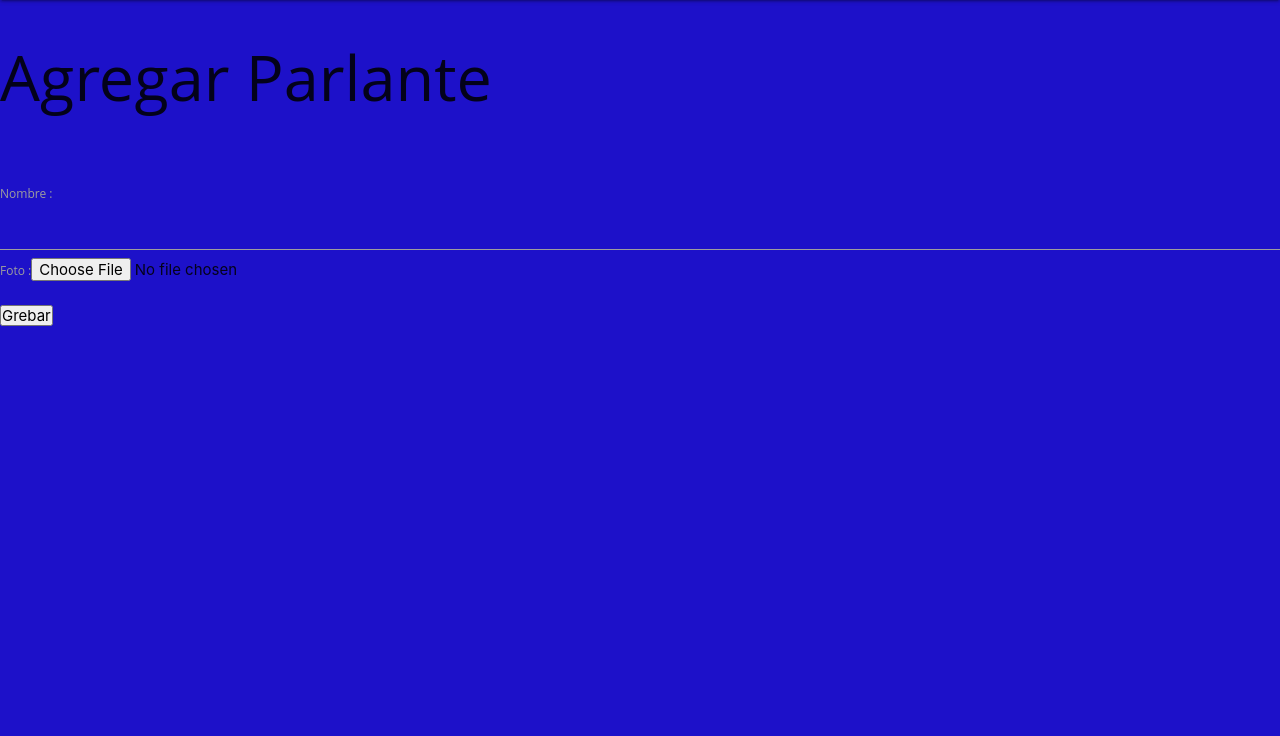
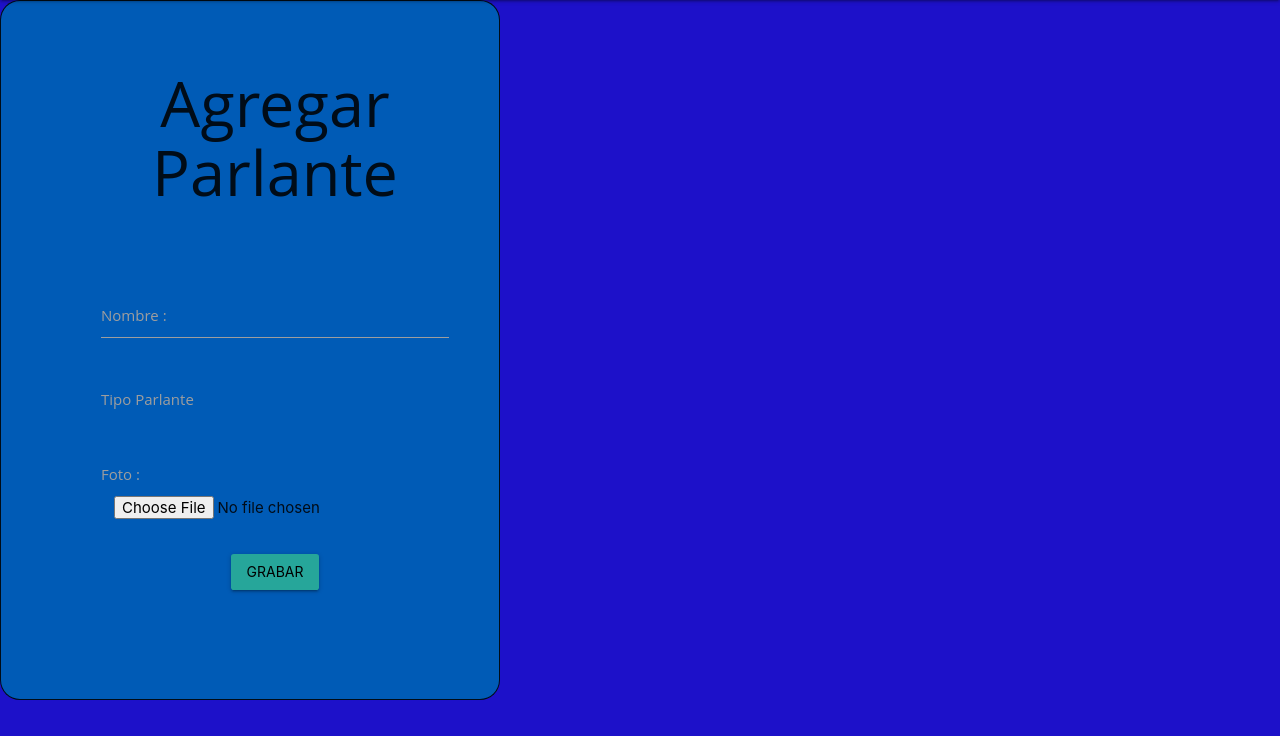
Before and after one commit to DarkKing2001/Parlantes, a Django app: page /parlantes/agregar in a window 1280 px wide. Shown: the part 64-800 px from the top of the page. Run offline with Django 3.2, Linux system fonts and the light colour scheme; a user stored in the database is signed in; some libraries are stand-ins or nearby versions.

Commit message:
Modificaciones para hacer que el comboBox funcione

```diff
--- a/prueba/parlantes/templates/parlantes/base.html
+++ b/prueba/parlantes/templates/parlantes/base.html
@@ -3,26 +3,28 @@
 <html lang="en">
     <head>
         {% load static %}
-        <meta charset="UTF-8">
+
+        <script type="text/javascript" src="https://code.jquery.com/jquery-3.2.1.min.js" ></script>
+        <script src="https://cdnjs.cloudflare.com/ajax/libs/materialize/1.0.0-rc.2/js/materialize.min.js"></script>
+
         <title> {% block title%}   {% endblock %}</title>
 
-        <script src="https://ajax.googleapis.com/ajax/libs/jquery/2.1.1/jquery.min.js"></script>
-        <!--Import Google Icon Font-->
-        <link href="https://fonts.googleapis.com/icon?family=Material+Icons" rel="stylesheet">
-        <!--Import materialize.css-->
+        <meta charset="UTF-8">
+            <!--Import Google Icon Font-->
+            <link href="https://fonts.googleapis.com/icon?family=Material+Icons" rel="stylesheet">
 
-        <link type="text/css" rel="stylesheet" href="{% static 'css/materialize.min.css' %}"  />
-        <link type="text/css" rel="stylesheet" href="{% static 'css/materialize.css' %}"  />
-        <link type="text/css" rel="stylesheet" href="{% static 'css/estilos.css' %}"  />
+            <!-- Compiled and minified CSS -->
+            <link rel="stylesheet" href="https://cdnjs.cloudflare.com/ajax/libs/materialize/1.0.0/css/materialize.min.css">
+            <!--Import materialize.css-->
+            <link type="text/css" rel="stylesheet" href="{% static 'css/estilos.css' %}"  />
 
-        <!--Let browser know website is optimized for mobile-->
+            <script type="text/JavaScript">
+              $(document).ready(function(){
+                    $('select').formSelect();
+              });
+            </script>
         <meta name="viewport" content="width=device-width, initial-scale=1.0"/>
 
-        <!--
-        Webinar Git
-        us.bbcollab.com/guest/c6c508e8111a44ab991d4b001e20086c
-        miércoles 21  18:30 a 19:30
-        -->
     </head>
     <body id="body2">
 
@@ -60,8 +62,8 @@
 
         {% endblock %}
 
-        <!--JavaScript at end of body for optimized loading-->
-        <script type="text/javascript" src="{%  static 'js/materialize.min.js' %}"></script>
+        <!-- Compiled and minified JavaScript -->
+        <script src="https://cdnjs.cloudflare.com/ajax/libs/materialize/1.0.0/js/materialize.min.js"></script>
         <!--JavaScript at end of body for optimized loading-->
         <script type="text/javascript" src="{%  static 'js/codigoCarru.js' %}"></script>
 
--- a/prueba/parlantes/templates/parlantes/crud/formulario_agregar.html
+++ b/prueba/parlantes/templates/parlantes/crud/formulario_agregar.html
@@ -4,13 +4,22 @@
 
 {% block content%}
 
+
+<div id="caja2">
+
         <h1>Agregar Parlante</h1>
         <br><br>
 
-    <form action="agregar_parlante" method="post" enctype="multipart/form-data">
+        <form action="agregar_parlante" method="post" enctype="multipart/form-data" class="col s12">
             {% csrf_token %}
 
-        <label>Nombre     :</label><input type="text" name="nombre"><br>
+            <div class="row">
+                <div class="input-field col s12">
+                  <input type="text" name="nombre">
+                  <label>Nombre     :</label>
+                </div>
+
+                <div class="input-field col s12">
                     <select name="tipo">
                          <option value="seleccionar" disabled>Seleccionar</option>
                          <option value="bazucas">Bazuca</option>
@@ -19,11 +28,22 @@
                          <option value="cubos">Cubo</option>
                          <option value="deDJ">De DJ</option>
                     </select>
+                    <label>Tipo Parlante</label>
+                    <br><br>
 
-        <tr><td><label>Foto     :</label><td><input type="file" name="foto">
+                </div>
+
+                <div class="input-field col s12">
+                  <tr><td><label>Foto     :</label><td>
                   <br><br>
-        <input type="submit" name="opcion" value="Grebar">
+                  <input type="file" name="foto">
+                </div>
+            </div>
+
+            <input class="waves-effect waves-light btn" type="submit" name="opcion" value="Grabar">
         </form>
+
+    </div>
 
 {% endblock %}
 
--- a/prueba/prueba/static/js/codigoCarru.js
+++ b/prueba/prueba/static/js/codigoCarru.js
@@ -20,6 +20,6 @@
 //    var instances = M.FormSelect.init(elems, options);
 //});
 
-$(document).ready(function(){
-    $('select').formSelect();
-});
+//$(document).ready(function(){
+//   $('select').formSelect();
+//});
```
Lines whose indentation alone changed are shown as unchanged.
